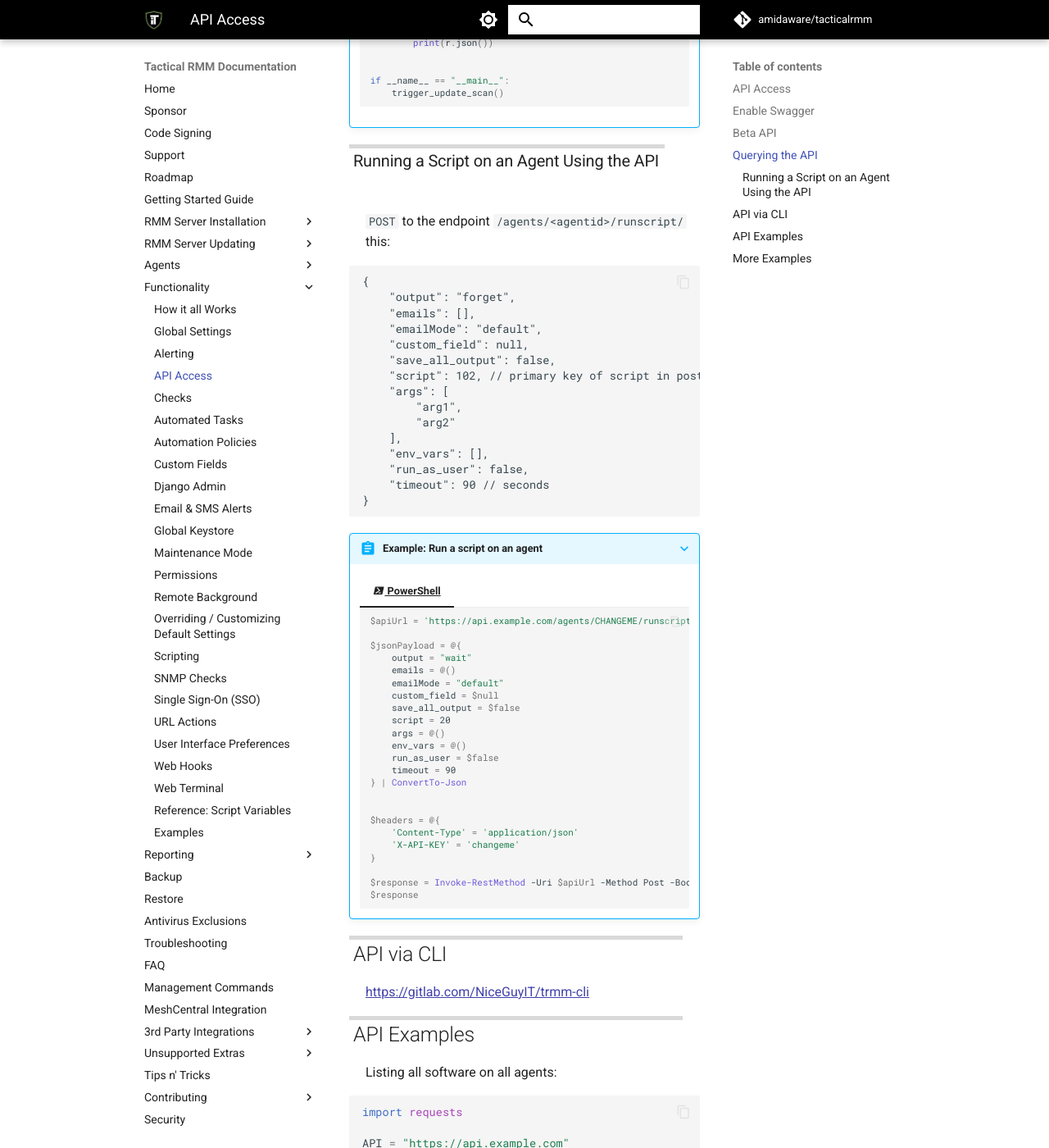
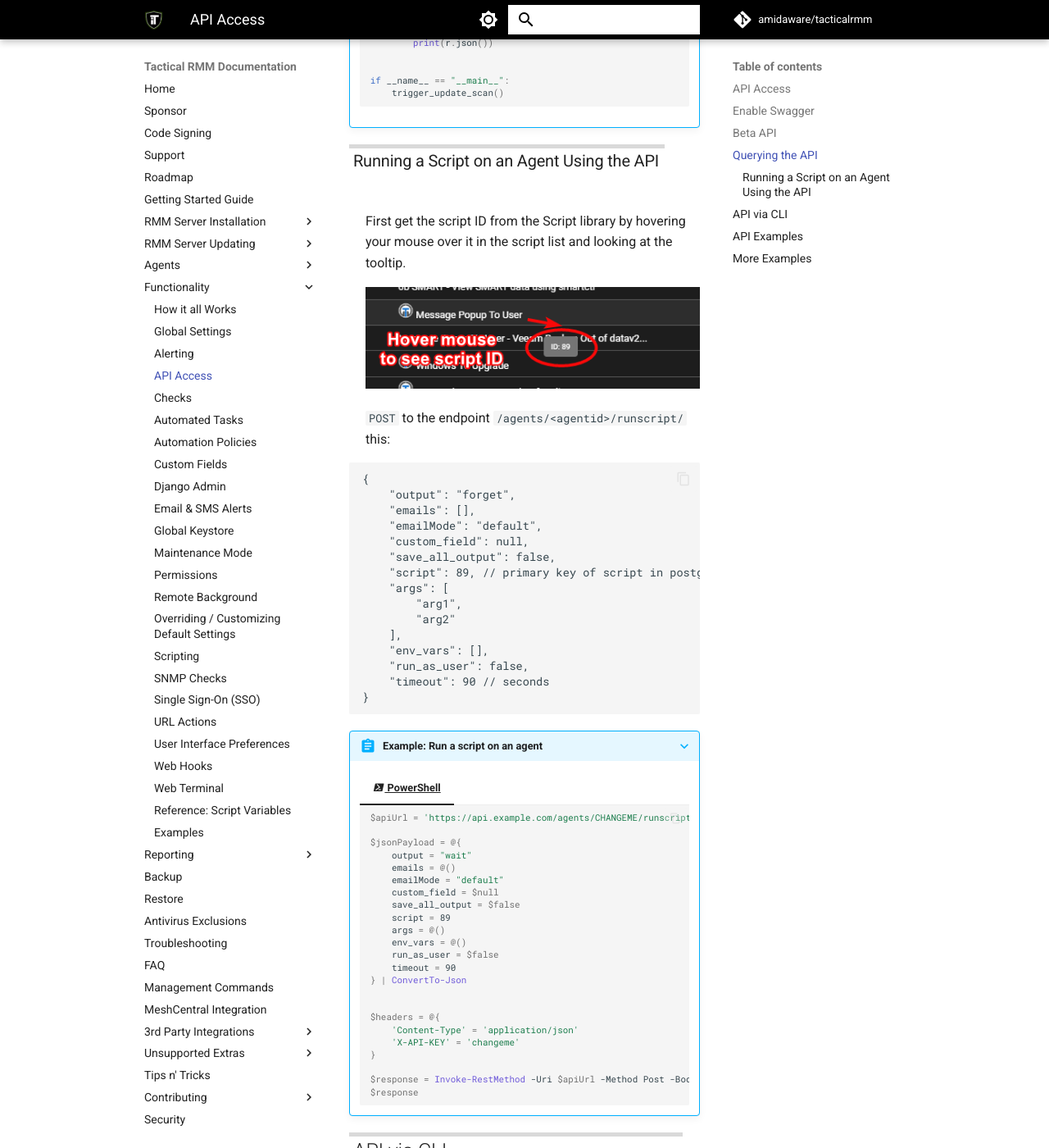
Before and after one commit to amidaware/trmm-docs, an MkDocs documentation site: the page built from docs/functions/api.md, in a window 1280 px wide and 1400 px high, scrolled down 2621 px. Shown: the whole window at 82% size. Built offline with MkDocs 1.6.1 and Material for MkDocs 9.7.7, drawn with Linux system fonts in a browser that asks for light colours; comment, search, counter and statistics services are not loaded.

Commit message:
Add tooltip instruction for script ID retrieval in API documentation

````diff
--- a/docs/functions/api.md
+++ b/docs/functions/api.md
@@ -139,6 +139,10 @@
 
 ### Running a Script on an Agent Using the API
 
+First get the script ID from the Script library by hovering your mouse over it in the script list and looking at the tooltip.
+
+![script id](images/get_script_id.png)
+
 `POST` to the endpoint `/agents/<agentid>/runscript/` this:
 
 ```
@@ -148,7 +152,7 @@
     "emailMode": "default",
     "custom_field": null,
     "save_all_output": false,
-    "script": 102, // primary key of script in postgres
+    "script": 89, // primary key of script in postgres
     "args": [
         "arg1",
         "arg2"
@@ -172,7 +176,7 @@
             emailMode = "default"
             custom_field = $null
             save_all_output = $false
-            script = 20
+            script = 89
             args = @()
             env_vars = @()
             run_as_user = $false
````
Also changed, not shown: docs/functions/images/get_script_id.png (added).
